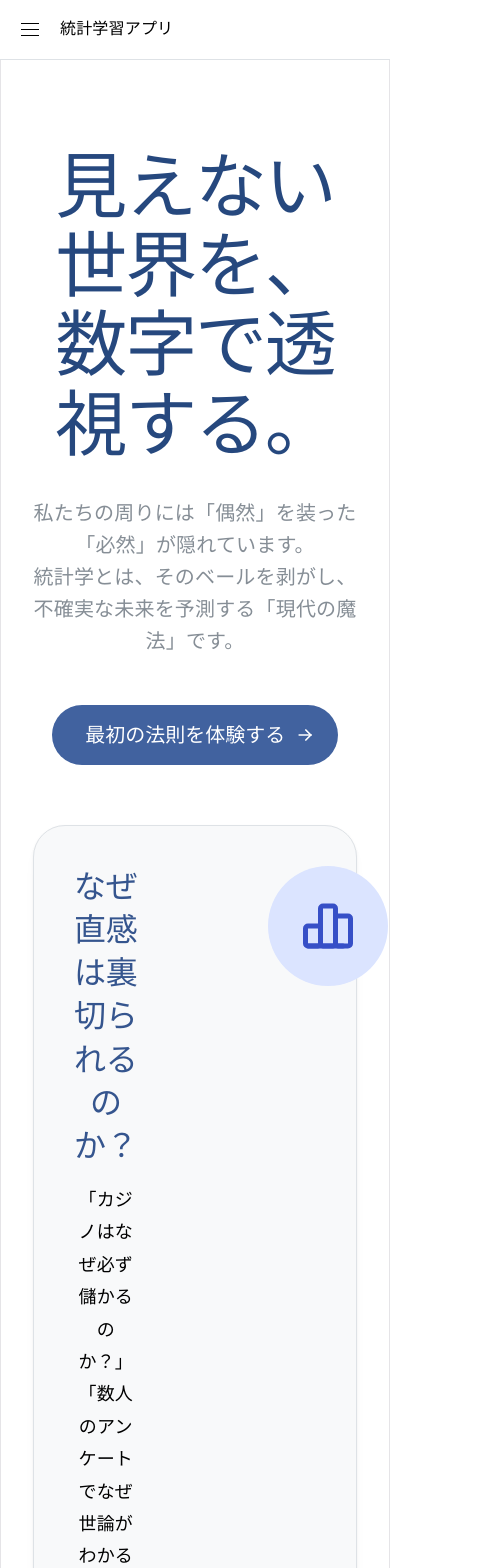
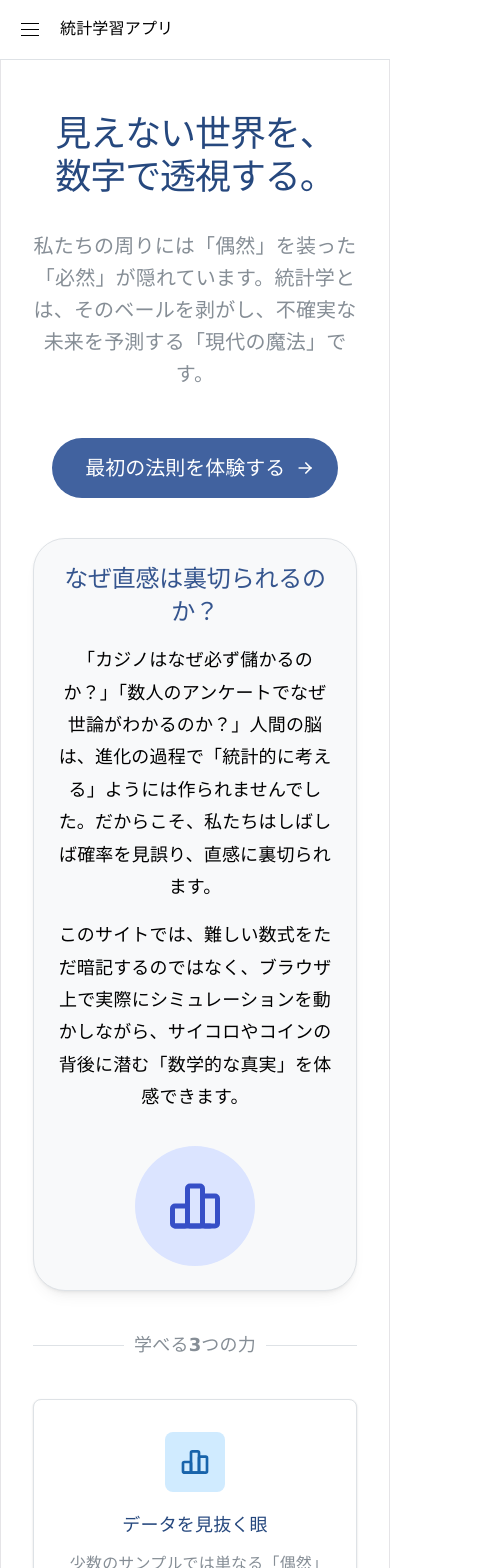
Before and after one commit to takedayasushi/statistics, a React (Vite) app: page / in a window 390 px wide. Shown: the top 1568 px of the page, 478 px wide, since content can reach past the window. Built offline with nearby package versions, Linux system fonts and the light colour scheme.

Commit message:
Make layout responsive for mobile

```diff
--- a/src/App.tsx
+++ b/src/App.tsx
@@ -1,26 +1,26 @@
 import { HashRouter, Routes, Route, useNavigate } from 'react-router-dom';
 import { AppLayout } from './components/AppShell';
 import LawOfLargeNumbers from './pages/LawOfLargeNumbers';
-import { Title, Text, Container, Paper, ThemeIcon, rem, Group, Stack, Button, Box, Divider } from '@mantine/core';
+import { Title, Text, Container, Paper, ThemeIcon, rem, Stack, Button, Box, Divider, SimpleGrid } from '@mantine/core';
 import { IconChartBar, IconBulb, IconWorld, IconArrowRight } from '@tabler/icons-react';
 
 function Welcome() {
   const navigate = useNavigate();
   return (
-    <Container size="lg" py="xl">
-      <Stack align="center" mb={60} mt={40} gap="md">
+    <Container size="lg" py={{ base: 'md', sm: 'xl' }}>
+      <Stack align="center" mb={{ base: 40, sm: 60 }} mt={{ base: 20, sm: 40 }} gap="md">
         <Title
           order={1}
-          size="4.5rem"
+          fz={{ base: 36, sm: 72 }}
           fw={900}
           c="deep-blue.9"
           ta="center"
-          style={{ letterSpacing: '-0.03em', lineHeight: 1.1 }}
+          style={{ letterSpacing: '-0.03em', lineHeight: 1.2, wordBreak: 'keep-all' }}
         >
-          見えない世界を、<br />数字で透視する。
+          見えない世界を、<Box component="span" display={{ base: 'block', sm: 'inline' }} />数字で透視する。
         </Title>
         <Text size="xl" c="dimmed" fw={500} ta="center" mt="md" style={{ maxWidth: '600px', lineHeight: 1.6 }}>
-          私たちの周りには「偶然」を装った「必然」が隠れています。<br />
+          私たちの周りには「偶然」を装った「必然」が隠れています。<Box component="span" display={{ base: 'inline', sm: 'block' }} />
           統計学とは、そのベールを剥がし、不確実な未来を予測する<b>「現代の魔法」</b>です。
         </Text>
         <Button
@@ -36,31 +36,32 @@ function Welcome() {
         </Button>
       </Stack>
 
-      <Box mb={60}>
-        <Paper shadow="sm" p={40} radius="xl" withBorder bg="gray.0">
-          <Group align="flex-start" wrap="nowrap" gap={40}>
-            <Box style={{ flex: 1 }}>
-              <Title order={2} size="2rem" mb="md" c="deep-blue.8">なぜ直感は裏切られるのか？</Title>
+      <Box mb={{ base: 40, sm: 60 }}>
+        <Paper shadow="sm" p={{ base: 24, sm: 40 }} radius="xl" withBorder bg="gray.0">
+          <SimpleGrid cols={{ base: 1, sm: 2 }} spacing={{ base: 'xl', sm: 40 }} verticalSpacing={{ base: 'xl', sm: 40 }}>
+            <Box style={{ order: 2 }}>
+               <ThemeIcon size={120} radius="100%" variant="light" color="indigo" style={{ margin: '0 auto', display: 'flex' }}>
+                  <IconChartBar style={{ width: rem(60), height: rem(60) }} />
+               </ThemeIcon>
+            </Box>
+            <Box style={{ order: 1 }}>
+              <Title order={2} fz={{ base: 24, sm: 32 }} mb="md" c="deep-blue.8" ta={{ base: 'center', sm: 'left' }}>
+                なぜ直感は裏切られるのか？
+              </Title>
               <Text size="lg" lh={1.8} mb="md">
-                「カジノはなぜ必ず儲かるのか？」「数人のアンケートでなぜ世論がわかるのか？」<br />
-                人間の脳は、進化の過程で「統計的に考える」ようには作られませんでした。だからこそ、私たちはしばしば確率を見誤り、直感に裏切られます。
+                「カジノはなぜ必ず儲かるのか？」「数人のアンケートでなぜ世論がわかるのか？」人間の脳は、進化の過程で「統計的に考える」ようには作られませんでした。だからこそ、私たちはしばしば確率を見誤り、直感に裏切られます。
               </Text>
               <Text size="lg" lh={1.8}>
                 このサイトでは、難しい数式をただ暗記するのではなく、<b>ブラウザ上で実際にシミュレーションを動かしながら</b>、サイコロやコインの背後に潜む「数学的な真実」を体感できます。
               </Text>
             </Box>
-            <Box style={{ width: '300px', flexShrink: 0, textAlign: 'center' }}>
-               <ThemeIcon size={120} radius="100%" variant="light" color="indigo">
-                  <IconChartBar style={{ width: rem(60), height: rem(60) }} />
-               </ThemeIcon>
-            </Box>
-          </Group>
+          </SimpleGrid>
         </Paper>
       </Box>
 
-      <Divider my={60} label={<Text size="lg" fw={700} c="dimmed">学べる3つの力</Text>} labelPosition="center" />
+      <Divider my={{ base: 40, sm: 60 }} label={<Text size="lg" fw={700} c="dimmed">学べる3つの力</Text>} labelPosition="center" />
 
-      <Group grow align="stretch">
+      <SimpleGrid cols={{ base: 1, sm: 3 }} spacing="lg">
         <Paper shadow="xs" p="xl" radius="md" withBorder>
           <ThemeIcon size={60} radius="md" variant="light" color="blue" mb="lg">
             <IconChartBar style={{ width: rem(32), height: rem(32) }} />
@@ -90,7 +91,7 @@ function Welcome() {
             AIの開発、金融リスクの評価、医療データの分析。現代社会を裏側でコントロールしている統計的思考の基礎を身につけます。
           </Text>
         </Paper>
-      </Group>
+      </SimpleGrid>
     </Container>
   );
 }
```
